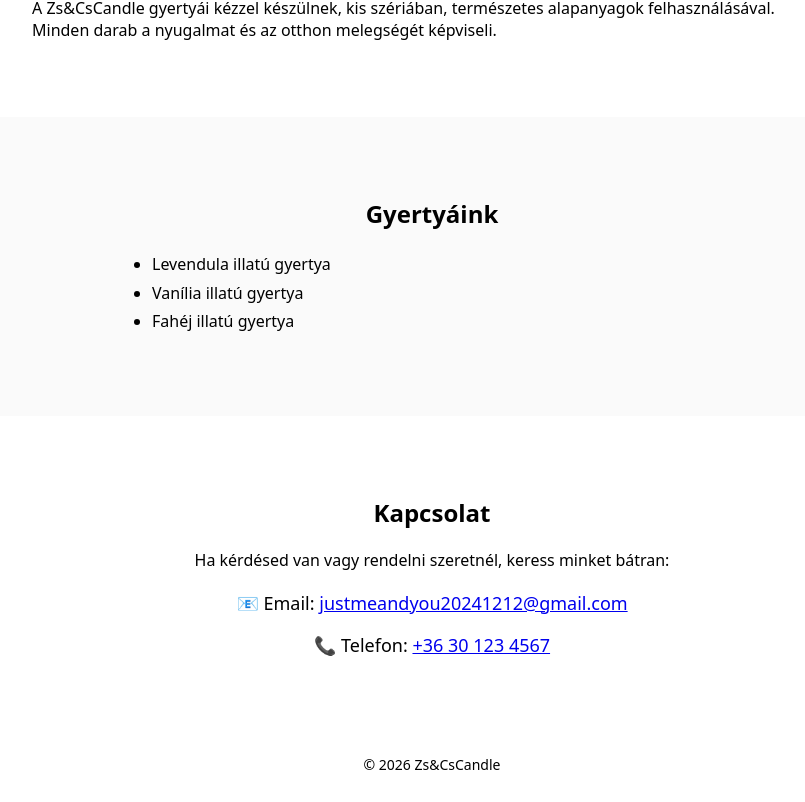
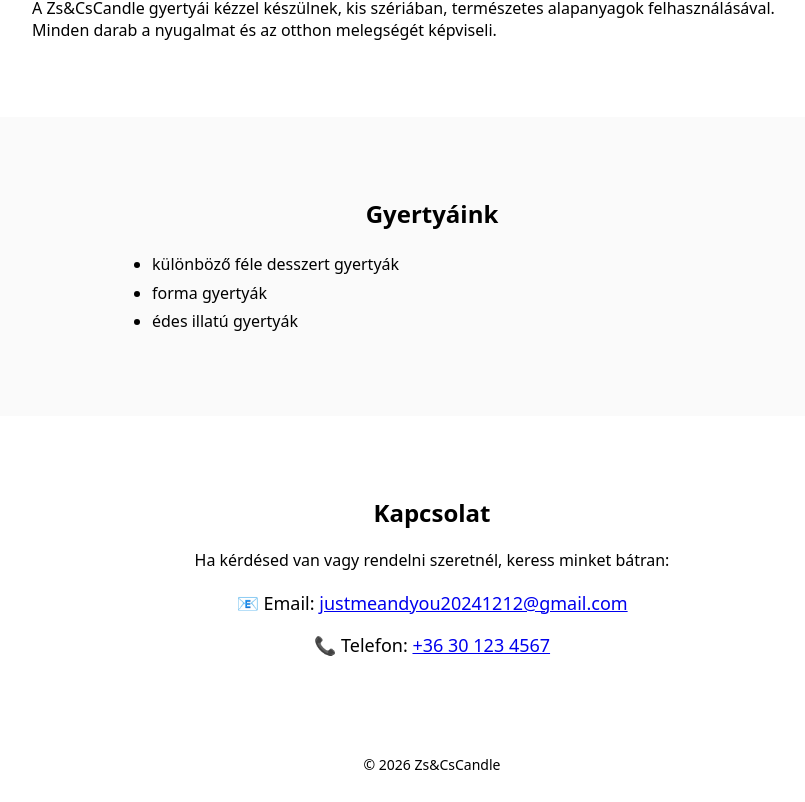
Before and after one commit to zscscandle-website/zscscandle, a Next.js app: page / in a window 1280 px wide. Shown: the part 704-1506 px from the top of the page, without its empty margins (208-1013 px from the left). Built offline with nearby package versions, Linux system fonts and the light colour scheme.

Commit message:
Update CandleWebsite.jsx

```diff
--- a/components/CandleWebsite.jsx
+++ b/components/CandleWebsite.jsx
@@ -56,9 +56,9 @@ export default function CandleWebsite() {
       <section style={{ padding: "60px 20px", background: "#fafafa" }}>
         <h2 style={{ textAlign: "center" }}>Gyertyáink</h2>
         <ul style={{ maxWidth: "600px", margin: "20px auto", lineHeight: "1.8" }}>
-          <li>Levendula illatú gyertya</li>
-          <li>Vanília illatú gyertya</li>
-          <li>Fahéj illatú gyertya</li>
+          <li>különböző féle desszert gyertyák</li>
+          <li>forma gyertyák</li>
+          <li>édes illatú gyertyák</li>
         </ul>
       </section>
 
```
